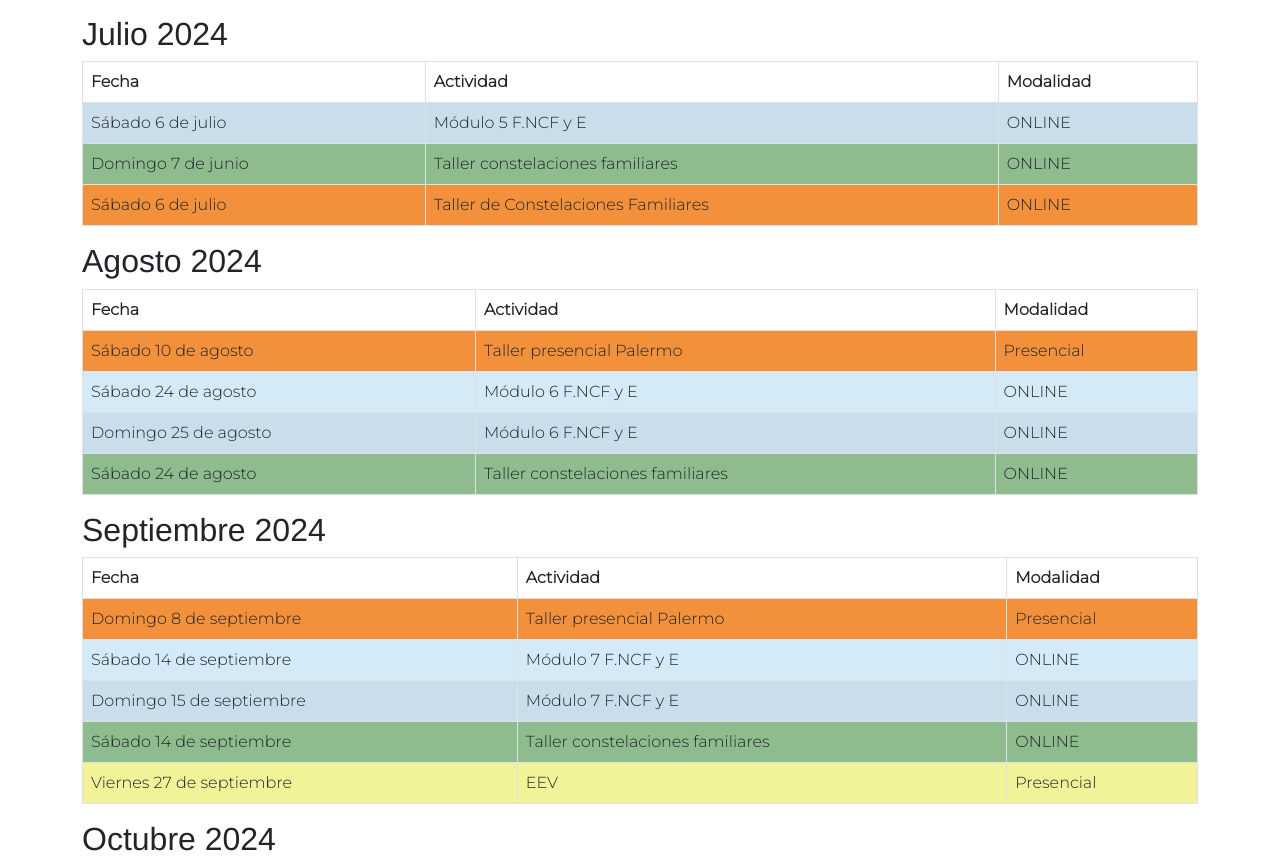
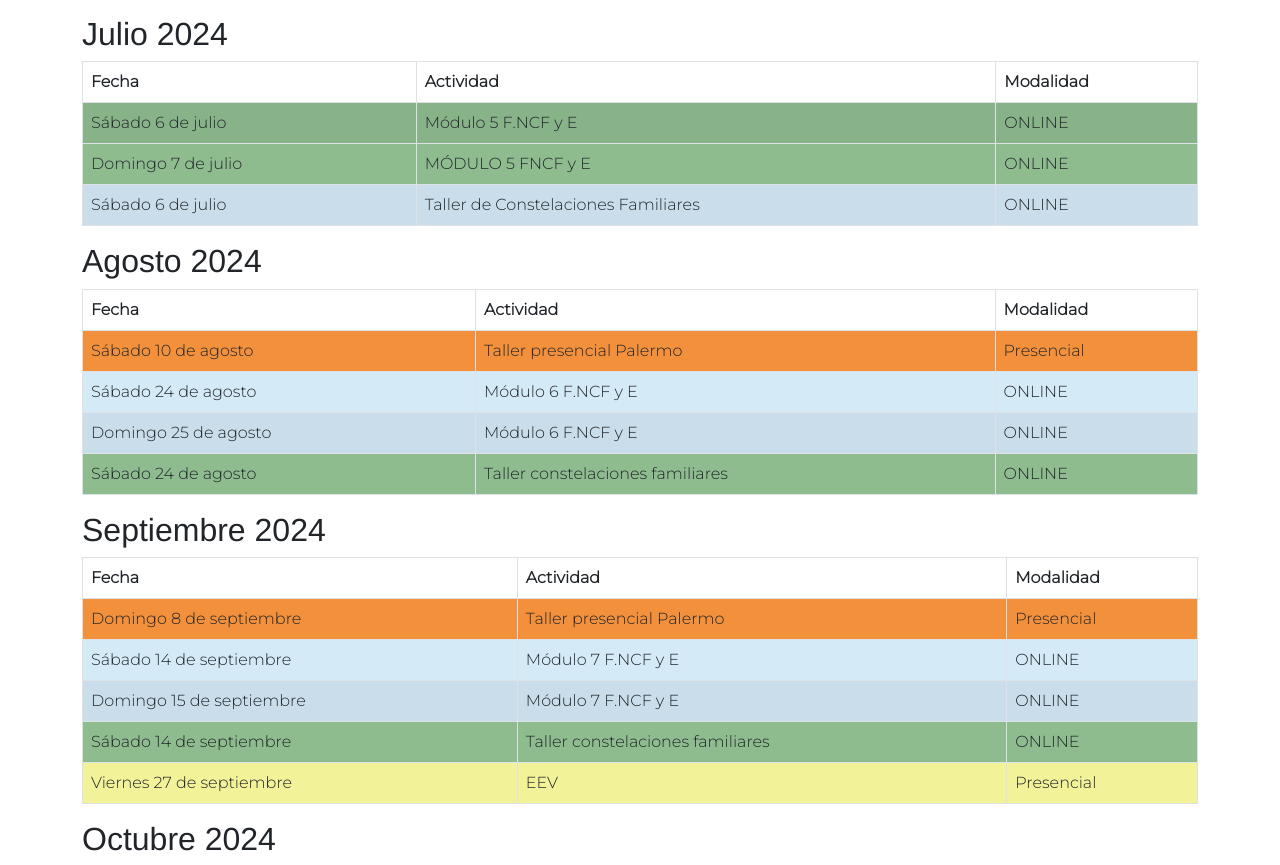
Before and after one commit to Nicocaputocai/silvia-iurman, a React (Vite) app: page /agenda in a window 1280 px wide. Shown: the part 2048-2913 px from the top of the page. Built offline with nearby package versions, Linux system fonts and the light colour scheme; no server answers.

Commit message:
agenda actualizada

```diff
--- a/src/Components/Diary/Diary.jsx
+++ b/src/Components/Diary/Diary.jsx
@@ -260,17 +260,17 @@ export default function Diary() {
       </tr>
     </thead>
     <tbody>
-    <tr style={{backgroundColor: "#d4eaf7"}}> {/* celeste */}
+    <tr style={{backgroundColor: "#8FBC8F"}}> {/* celeste */}
         <td>Sábado 6 de julio</td>
         <td>Módulo 5 F.NCF y E</td>
         <td>ONLINE</td>
       </tr>
       <tr style={{backgroundColor: "#8FBC8F"}}> {/* verde */}
-        <td>Domingo 7 de junio</td>
-        <td>Taller constelaciones familiares</td>
+        <td>Domingo 7 de julio</td>
+        <td>  MÓDULO 5 FNCF y E</td>
         <td>ONLINE</td>
       </tr>
-    <tr style={{backgroundColor: "#ff983f"}}> {/* naranja */}
+    <tr style={{backgroundColor: "#d4eaf7"}}> {/* naranja */}
         <td>Sábado 6 de julio</td>
         <td>Taller de Constelaciones Familiares</td>
         <td>ONLINE</td>
```
Also changed, not shown: 2 other files (tests, documents, lock files or other folders).
